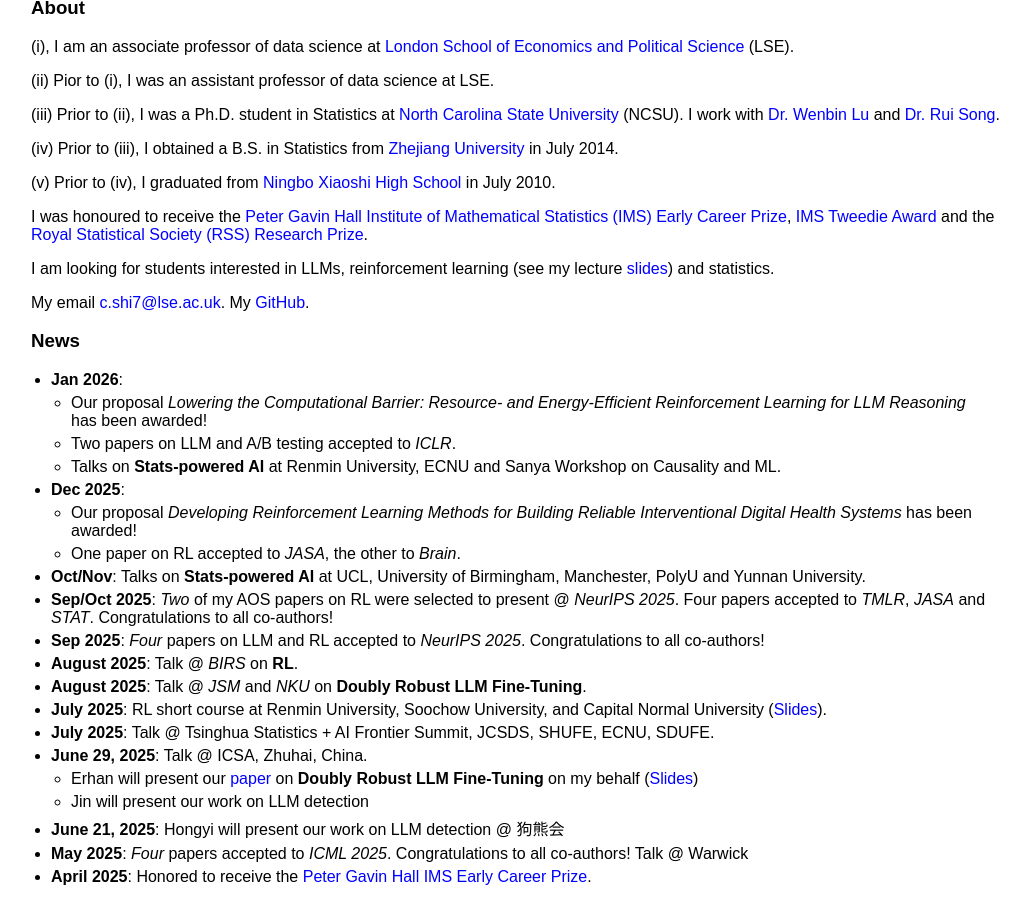
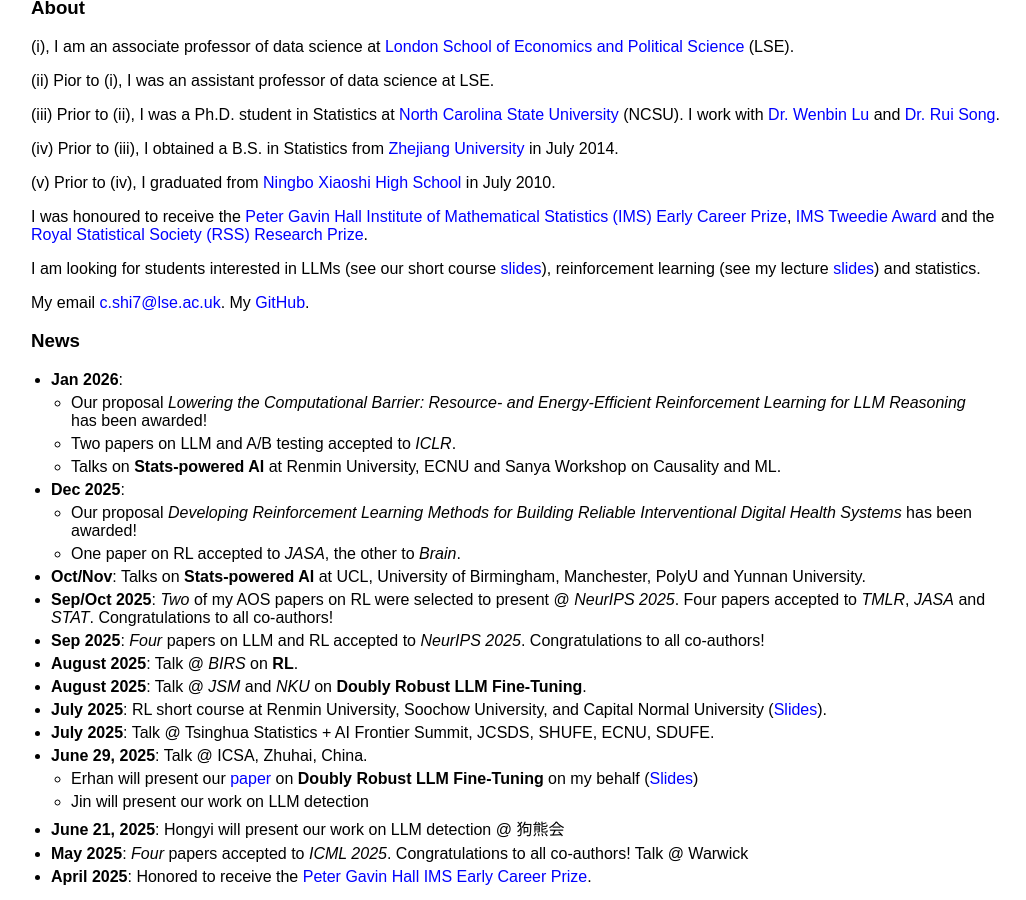
Before and after one commit to callmespring/callmespring.github.io, a Jekyll site: the page built from index.md, in a window 1280 px wide and 900 px high, scrolled down 870 px. Shown: the whole window, without its empty margins (109-1135 px from the left). Built offline with Jekyll 4.4.1, drawn with Linux system fonts in a browser that asks for light colours.

Commit message:
Update index.md

```diff
--- a/index.md
+++ b/index.md
@@ -22,7 +22,7 @@
 
 I was honoured to receive the [Peter Gavin Hall Institute of Mathematical Statistics (IMS) Early Career Prize](https://imstat.org/ims-awards/peter-gavin-hall-ims-early-career-prize/), [IMS Tweedie Award](https://imstat.org/2024/03/05/chengchun-shi-receives-2024-ims-tweedie-new-researcher-award/) and the [Royal Statistical Society (RSS) Research Prize](https://rss.org.uk/news-publication/news-publications/2021/general-news/announcing-our-honours-recipients-for-2021/).
 
-I am looking for students interested in LLMs, reinforcement learning (see my lecture [slides](https://github.com/callmespring/RL-short-course)) and statistics.
+I am looking for students interested in LLMs (see our short course [slides](https://github.com/noncollapse/LLM_short_course)), reinforcement learning (see my lecture [slides](https://github.com/callmespring/RL-short-course)) and statistics.
 
 My email <c.shi7@lse.ac.uk>. My [GitHub](https://github.com/callmespring).
 
```
